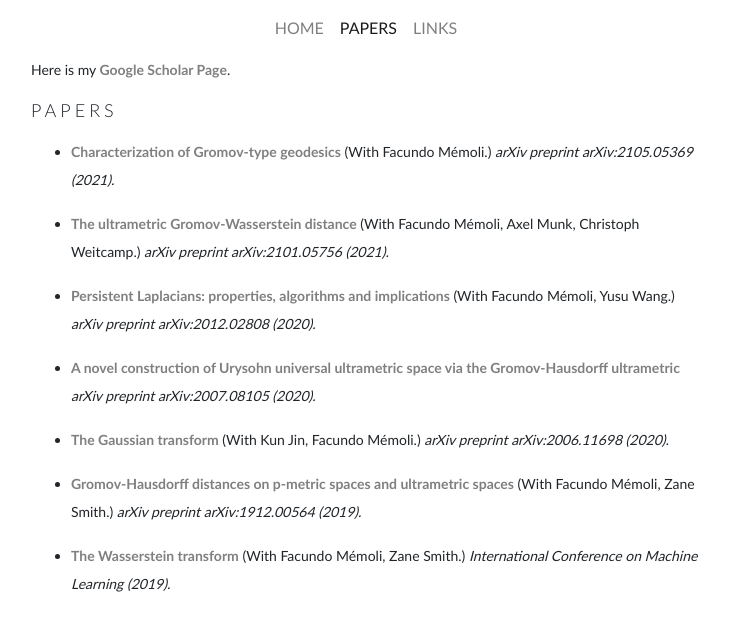
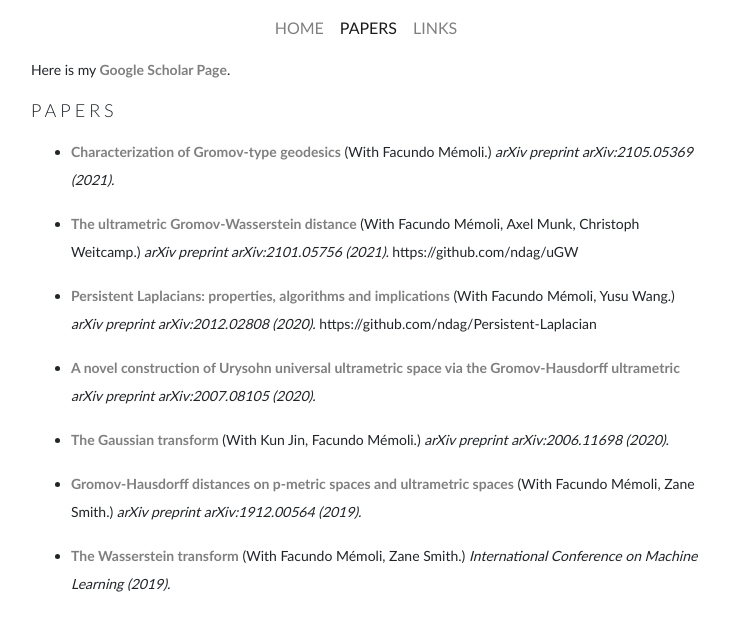
Before and after one commit to ZhengchaoW/ZhengchaoW.github.io, a Jekyll site: the page built from papers.html, in a window 1280 px wide. Shown: the top 631 px of the page, without its empty margins (274-1003 px from the left). Built offline with Jekyll 4.4.1, drawn with Linux system fonts in a browser that asks for light colours; part of the change alters nothing that is shown.

Commit message:
Update papers.yml

```diff
--- a/_data/papers.yml
+++ b/_data/papers.yml
@@ -7,10 +7,12 @@ papers:
     link: https://arxiv.org/pdf/2101.05756
     coauthors: Facundo Mémoli, Axel Munk, Christoph Weitcamp
     publishedat: arXiv preprint arXiv:2101.05756 (2021)
+    code: https://github.com/ndag/uGW
   - title: "Persistent Laplacians: properties, algorithms and implications"
     link: https://arxiv.org/pdf/2012.02808
     coauthors: Facundo Mémoli, Yusu Wang
     publishedat: arXiv preprint arXiv:2012.02808 (2020)
+    code: https://github.com/ndag/Persistent-Laplacian
   - title: "A novel construction of Urysohn universal ultrametric space via the Gromov-Hausdorff ultrametric"
     link: https://arxiv.org/pdf/2007.08105
     coauthors:
```
